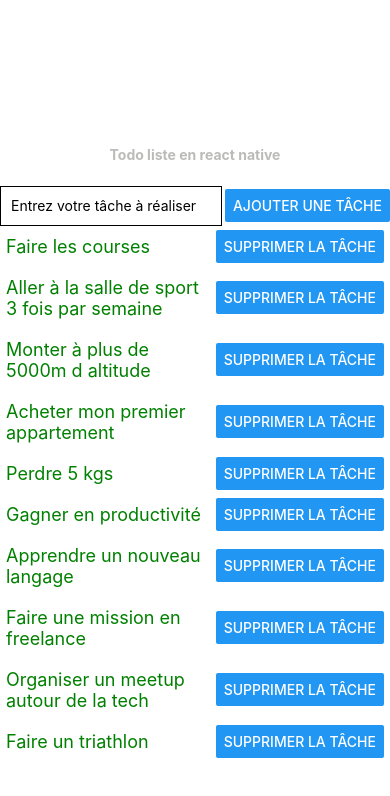
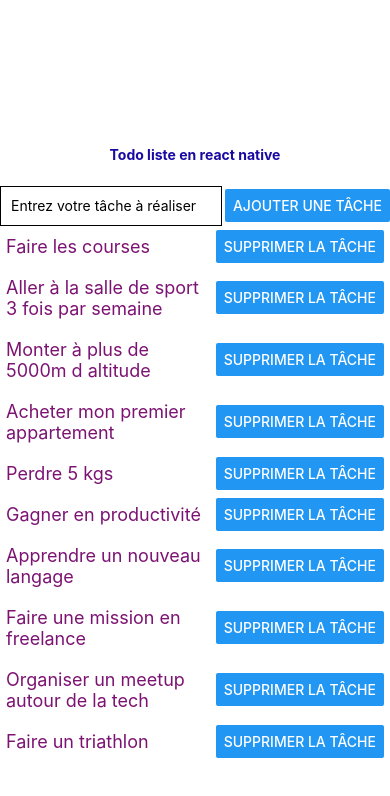
Before and after one commit to Tarek-69/React-Native, a React Native app: screen / in a window 390 px wide. Shown: the top 796 px of the page. Built offline with nearby package versions, Linux system fonts and the light colour scheme.

Commit message:
Add color

```diff
--- a/App.js
+++ b/App.js
@@ -79,7 +79,7 @@ const styles = StyleSheet.create({
   baseText: {
     fontWeight: "bold",
 
-    color: "#bbbbb9",
+    color: "#1a0aa3",
     textAlign: "center",
     margin: 23,
   },
@@ -108,6 +108,6 @@ const styles = StyleSheet.create({
     marginVertical: 10,
     flex: 1,
     marginRight: 10,
-    color:"green",
+    color: "#7c1373",
   },
 });
```
